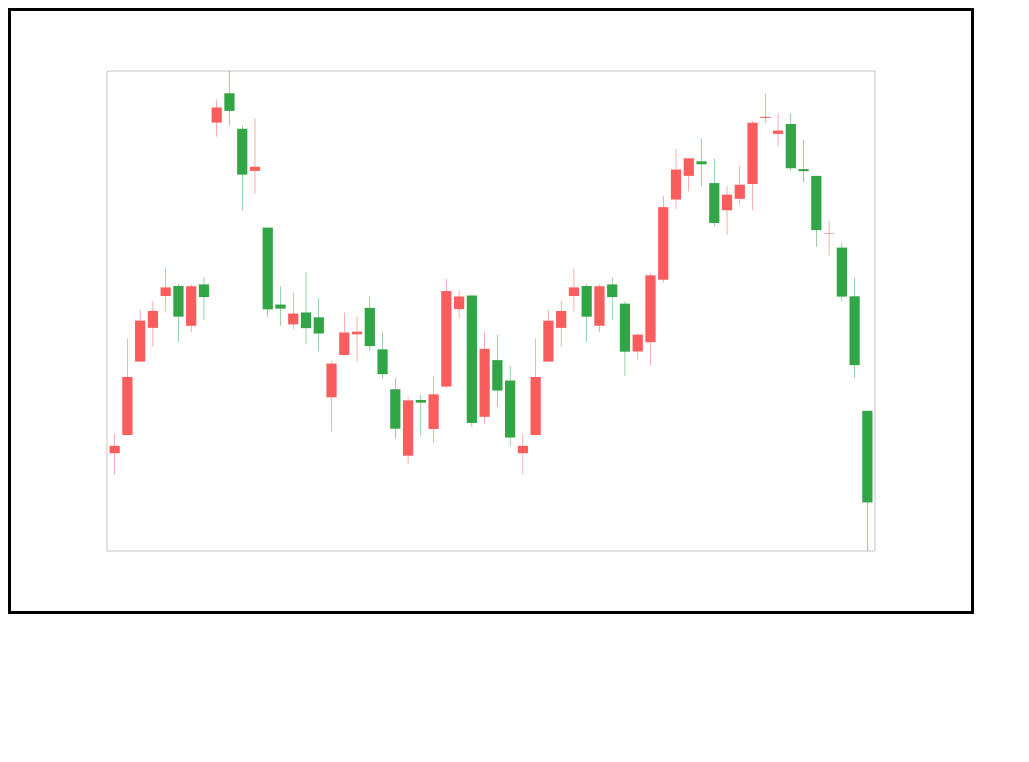
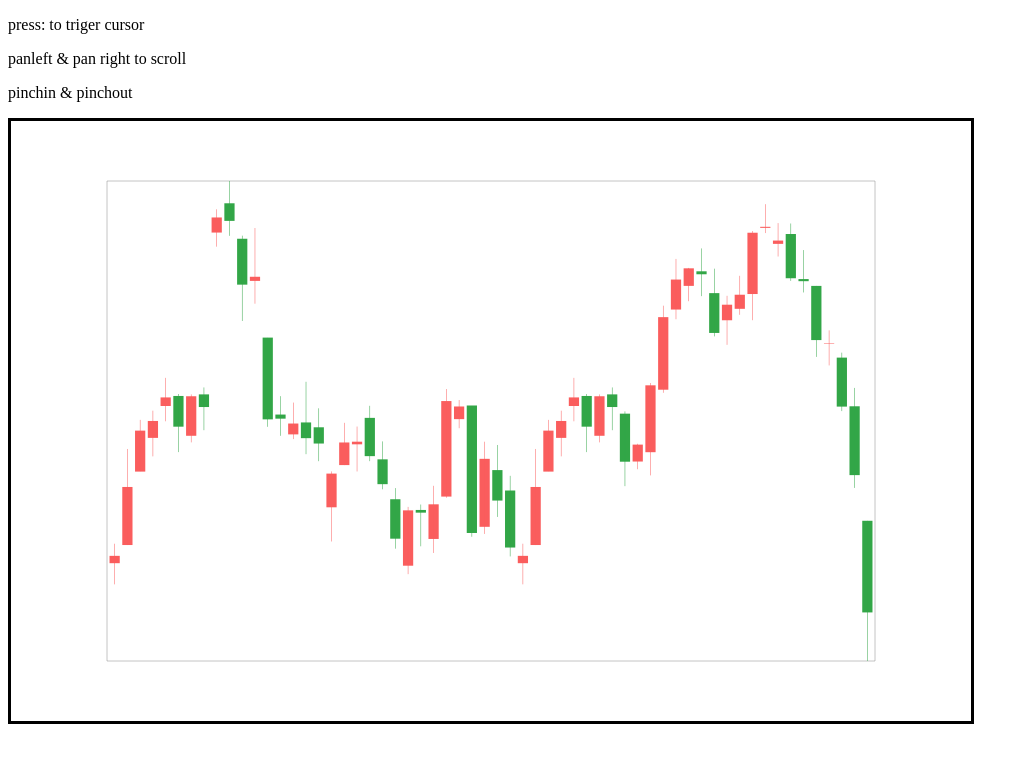
Before and after one commit to bigbird231/StockGraph, a plain HTML site: page demo/index.html in a window 1280 px wide. Shown: the whole page, without its empty margins (0-1029 px from the left). Drawn offline with Linux system fonts and the light colour scheme.

Commit message:
Update index.html

```diff
--- a/demo/index.html
+++ b/demo/index.html
@@ -12,8 +12,11 @@
     </style>
 </head>
 <body>
-<div id="kline"></div>
-<script src="js/hammer-min.js"></script>
-<script src="js/kline.js"></script>
+    <p>press: to triger cursor</p>
+    <p>panleft & pan right to scroll</p>
+    <p>pinchin & pinchout</p>
+    <div id="kline"></div>
+    <script src="js/hammer-min.js"></script>
+    <script src="js/kline.js"></script>
 </body>
 </html>
```
